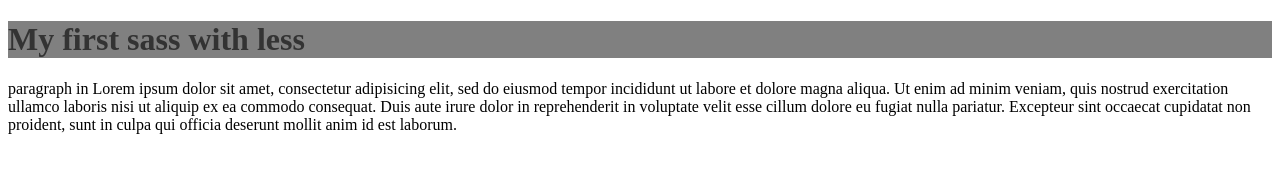
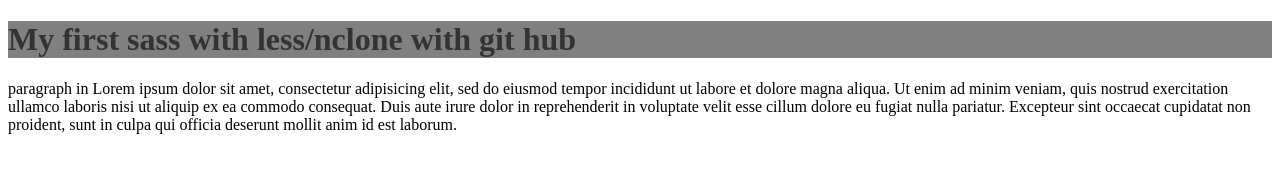
Before and after one commit to hirasharker/git_test_project, a plain HTML site: page index.html in a window 1280 px wide. Drawn offline with Linux system fonts and the light colour scheme.

Commit message:
Update index.html

```diff
--- a/index.html
+++ b/index.html
@@ -8,7 +8,7 @@
 	</head>
 	<body>
 		<header>
-			<h1>My first sass with less</h1>
+			<h1>My first sass with less/nclone with git hub</h1>
 			<p>paragraph in Lorem ipsum dolor sit amet, consectetur adipisicing elit, sed do eiusmod
 			tempor incididunt ut labore et dolore magna aliqua. Ut enim ad minim veniam,
 			quis nostrud exercitation ullamco laboris nisi ut aliquip ex ea commodo
```
